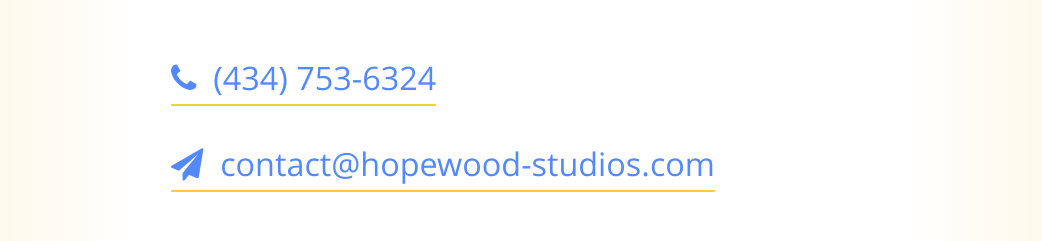
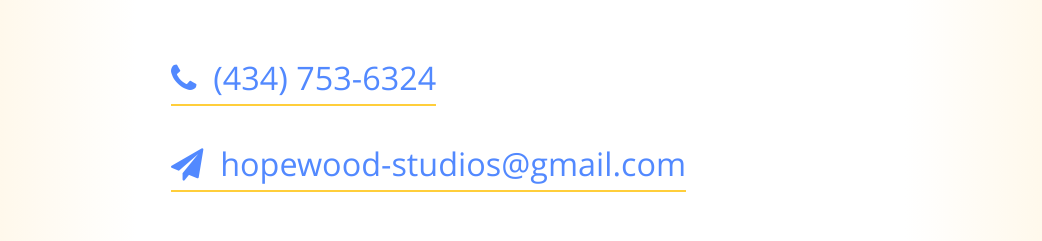
Before and after one commit to benforshey/hopewood-studios.com, a website: page index.html in a window 1280 px wide. Shown: the part 4700-4941 px from the top of the page, without its empty margins (119-1161 px from the left). Drawn offline with nearby package versions, Linux system fonts and the light colour scheme; some packages are replaced by stand-ins of ours; a web font is replaced by a local one.

Commit message:
change email address (remove domain-based email address)

```diff
--- a/index.html
+++ b/index.html
@@ -159,7 +159,7 @@
             <h2>Admission</h2>
             <p>
                 <a class="contact" href="tel:4347536324"><span class="fa fa-phone"></span>&nbsp; (434) 753-6324</a>
-                <a class="contact" href="mailto:contact@hopewood-studios.com"><span class="fa fa-send"></span>&nbsp; contact@hopewood-studios.com</a>
+                <a class="contact" href="mailto:hopewood-studios@gmail.com"><span class="fa fa-send"></span>&nbsp; hopewood-studios@gmail.com</a>
             </p>
             <p>
                 When you contact us we will be glad to answer what questions we can&comma; but the greater understanding will happen at the first meeting&mdash;the parent&apos;s meeting&period; This is free of charge and will cover the following topics&colon;
@@ -309,7 +309,7 @@
             <p><span class="fa fa-copyright"></span>&nbsp; 2015 Hopewood Studios</p>
         </div>
         <div class="six-one-eight">
-            <p>contact@hopewood-studios.com</p>
+            <p>hopewood-studios@gmail.com</p>
             <p>(434) 753-6324</p>
         </div>
     </footer>
```
